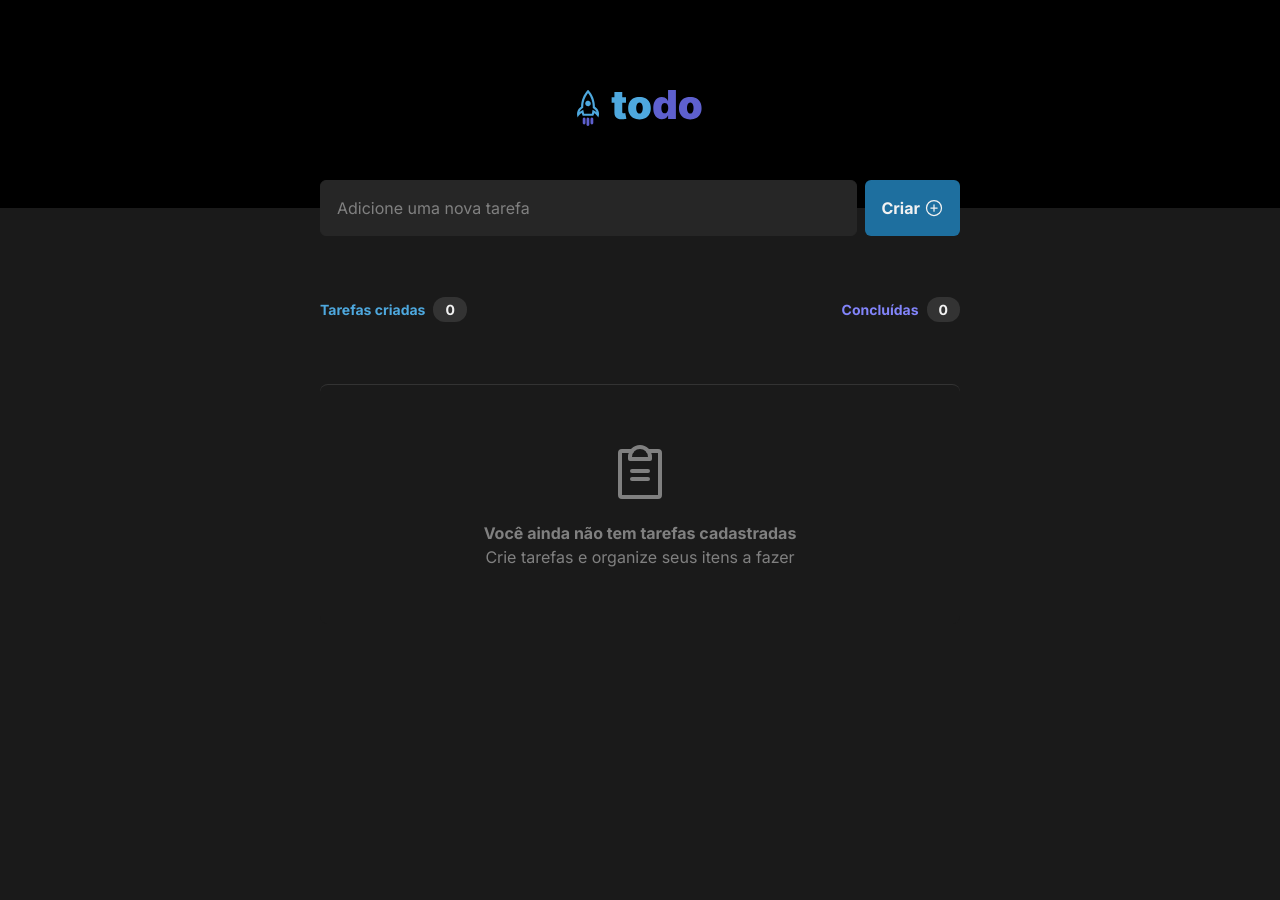
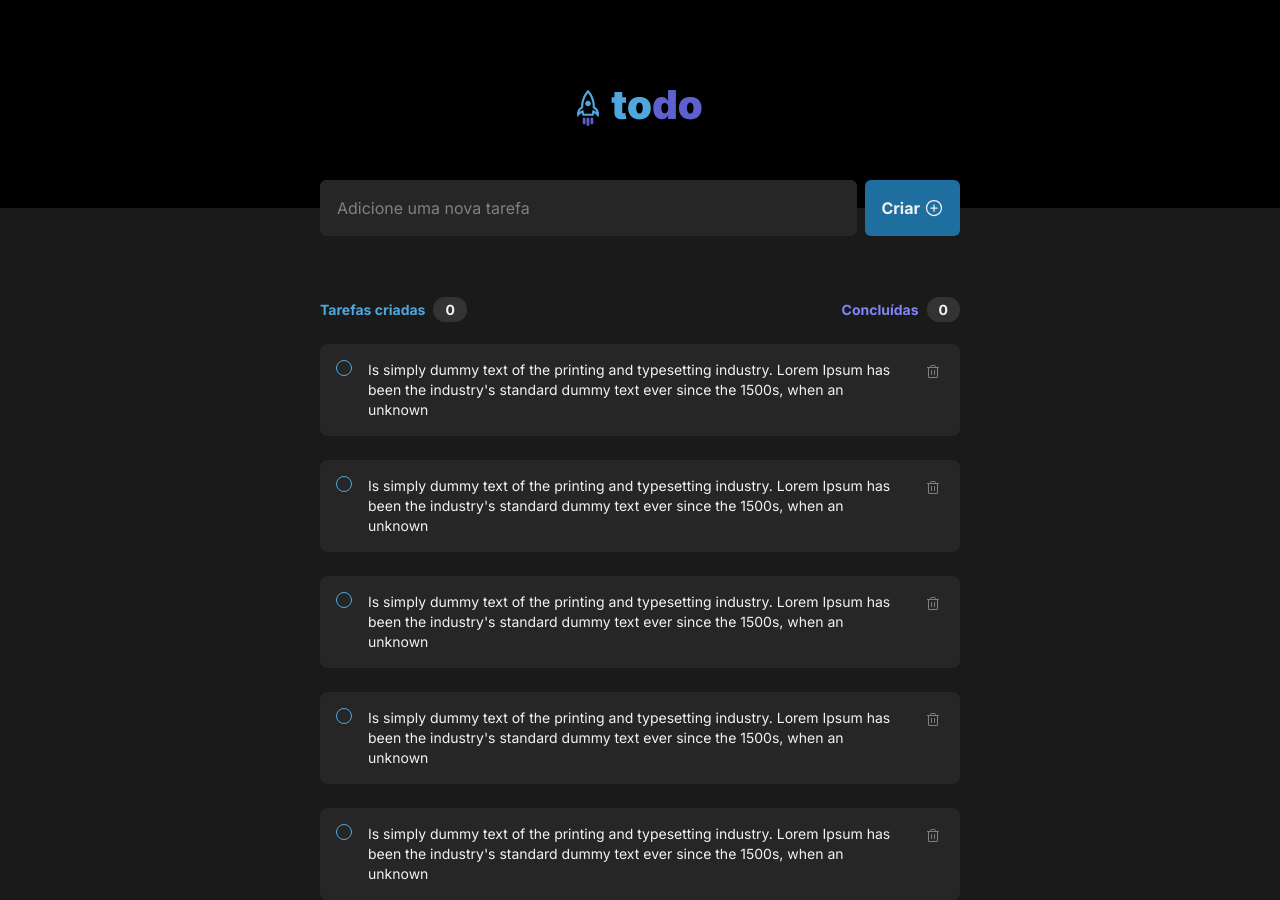
Before and after one commit to guilhermematos13/toDo-project, a React (Vite) app: page / in a window 1280 px wide. Before the commit the page ends 800 px from the top, so only its background shows below. Built offline with nearby package versions, Linux system fonts and the light colour scheme.

Commit message:
feat: create task item

```diff
--- a/package.json
+++ b/package.json
@@ -9,6 +9,7 @@
     "preview": "vite preview"
   },
   "dependencies": {
+    "@radix-ui/react-checkbox": "^1.0.1",
     "phosphor-react": "^1.4.1",
     "react": "^18.2.0",
     "react-dom": "^18.2.0"
--- a/src/Components/Header.tsx
+++ b/src/Components/Header.tsx
@@ -1,4 +1,3 @@
-import { PlusCircle } from "phosphor-react";
 import Logo from "../assets/Logo.svg";
 
 export function Header() {
--- /dev/null
+++ b/src/Components/TaskItem.tsx
@@ -0,0 +1,24 @@
+import * as Checkbox from "@radix-ui/react-checkbox";
+import { Check, Trash } from "phosphor-react";
+
+export function TaskItem() {
+  return (
+    <div className=" mt-6 w-full bg-gray-500 p-4 rounded-lg flex items-start gap-4 justify-between">
+      <Checkbox.Root className="flex items-center gap-3 group focus: outline-none">
+        <div className="h-4 w-4 rounded-2xl border border-blue flex items-center justify-center group-data-[state=checked]:bg-purpleDark group-data-[state=checked]:border-purpleDark">
+          <Checkbox.Indicator>
+            <Check size={14} className="text-gray-100" />
+          </Checkbox.Indicator>
+        </div>
+      </Checkbox.Root>
+      <p className="text-left w-full text-gray-100 text-sm">
+        Is simply dummy text of the printing and typesetting industry. Lorem
+        Ipsum has been the industry's standard dummy text ever since the 1500s,
+        when an unknown
+      </p>
+      <div className="flex justify-center items-center h-6 w-6 text-gray-300 cursor-pointer hover:bg-gray-400 hover:text-red hover:rounded">
+        <Trash />
+      </div>
+    </div>
+  );
+}
--- a/src/Components/Tasks.tsx
+++ /dev/null
@@ -1,10 +0,0 @@
-
-interface TasksProps {
-    title: string,
-    isComplete: boolean
-}
-export const Tasks: TasksProps {
-    return (
-
-    )
-}
--- a/src/Components/TasksList.tsx
+++ b/src/Components/TasksList.tsx
@@ -1,5 +1,4 @@
-import { ClipboardText } from "phosphor-react";
-import { WithoutTasks } from "./WithoutTasks";
+import { TaskItem } from "./TaskItem";
 
 export function TasksList() {
   return (
@@ -18,7 +17,11 @@ export function TasksList() {
           </span>
         </p>
       </div>
-      <WithoutTasks />
+      <TaskItem />
+      <TaskItem />
+      <TaskItem />
+      <TaskItem />
+      <TaskItem />
     </div>
   );
 }
--- /dev/null
+++ b/src/data/TasksData.ts
@@ -0,0 +1,21 @@
+export const TasksData = [
+    {
+        title:"Ir pra academia",
+        isComplete: false,
+    },
+
+    {
+        title:"Passear com o cachorro",
+        isComplete: true,
+    },
+
+    {
+        title:"Jogar Hogwarts Legacy",
+        isComplete: true,
+    },
+
+    {
+        title:"Fazer comida!",
+        isComplete: false,
+    }
+]
```
Also changed, not shown: 1 other file (tests, documents, lock files or other folders).
